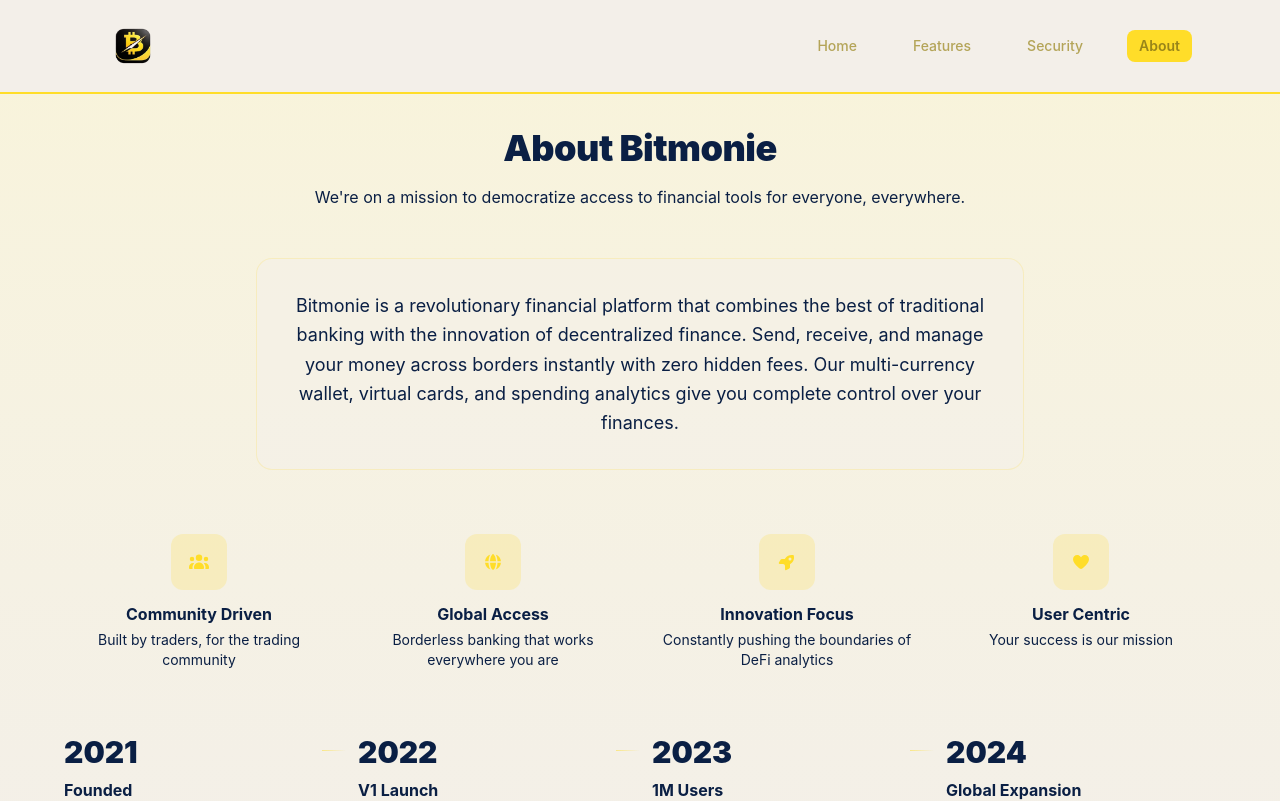
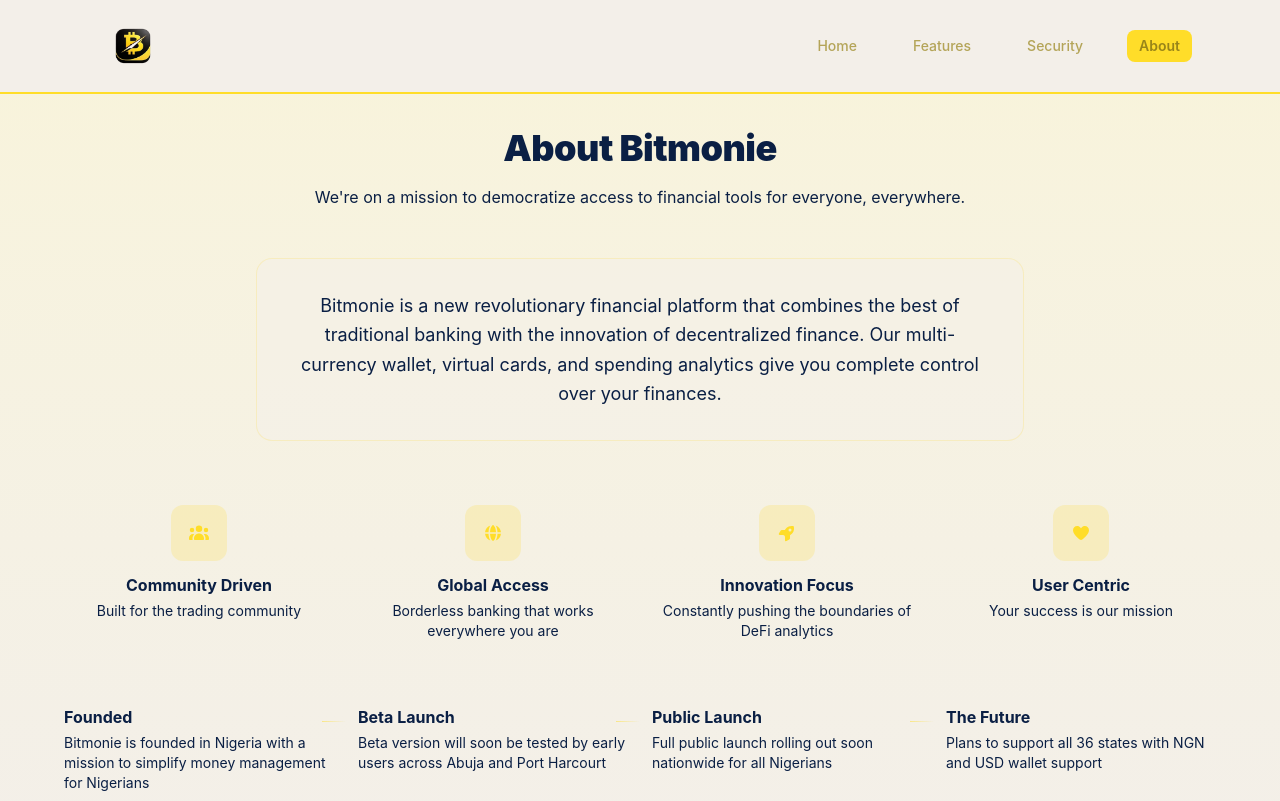
Before and after one commit to nwoemma/bitmonie, a React (Vite) app: page /about in a window 1280 px wide. Shown: the top 801 px of the page. Built offline with nearby package versions, Linux system fonts and the light colour scheme.

Commit message:
made corrections

```diff
--- a/src/components/core/Hero.tsx
+++ b/src/components/core/Hero.tsx
@@ -29,7 +29,7 @@
           <div>
             <div className="inline-flex items-center gap-2 px-3 py-1.5 bg-primary rounded-full mb-6">
               <span className="w-2 h-2 bg-tertiary rounded-full animate-pulse" />
-              <span className="text-sm text-text-color font-medium">Trusted by 500K+ users</span>
+              {/* <span className="text-sm text-text-color font-medium">Trusted by 500K+ users</span> */}
             </div>
 
             <h1 className="text-4xl md:text-5xl lg:text-6xl font-bold text-text-color leading-tight mb-6">
--- a/src/components/pages/About.tsx
+++ b/src/components/pages/About.tsx
@@ -3,17 +3,17 @@
 import { faUsers, faGlobe, faRocket, faHeart } from '@fortawesome/free-solid-svg-icons';
 
 const values = [
-  { icon: faUsers, title: 'Community Driven', description: 'Built by traders, for the trading community' },
+  { icon: faUsers, title: 'Community Driven', description: 'Built for the trading community' },
   { icon: faGlobe, title: 'Global Access', description: 'Borderless banking that works everywhere you are' },
   { icon: faRocket, title: 'Innovation Focus', description: 'Constantly pushing the boundaries of DeFi analytics' },
   { icon: faHeart, title: 'User Centric', description: 'Your success is our mission' },
 ];
 
 const milestones = [
-  { year: '2021', title: 'Founded', description: 'Crypto Mart started with a mission to bring transparency to DeFi' },
-  { year: '2022', title: 'V1 Launch', description: 'First version of our platform goes live' },
-  { year: '2023', title: '1M Users', description: 'Reached over 1 million active traders worldwide' },
-  { year: '2024', title: 'Global Expansion', description: 'Launched in 150+ countries' },
+  { title: 'Founded', description: 'Bitmonie is founded in Nigeria with a mission to simplify money management for Nigerians' },
+  { title: 'Beta Launch', description: 'Beta version will soon be tested by early users across Abuja and Port Harcourt' },
+  { title: 'Public Launch', description: 'Full public launch rolling out soon nationwide for all Nigerians' },
+  { title: 'The Future', description: 'Plans to support all 36 states with NGN and USD wallet support' },
 ];
 
 export default function About() {
@@ -57,8 +57,7 @@
         <div className="mb-16 opacity-0 animate-fade-up">
           <div className="bg-secondary/50 border border-primary/20 rounded-2xl p-8 text-center max-w-3xl mx-auto">
             <p className="text-text-color/80 leading-relaxed text-lg">
-              Bitmonie is a revolutionary financial platform that combines the best of traditional banking with the innovation of decentralized finance.
-              Send, receive, and manage your money across borders instantly with zero hidden fees.
+              Bitmonie is a new revolutionary financial platform that combines the best of traditional banking with the innovation of decentralized finance.
               Our multi-currency wallet, virtual cards, and spending analytics give you complete control over your finances.
             </p>
           </div>
@@ -88,7 +87,6 @@
               ref={el => { milestonesRef.current[index] = el; }}
               className="relative opacity-0"
             >
-              <div className="text-3xl font-black text-text-primary mb-2">{milestone.year}</div>
               <div className="font-bold text-text-color mb-1">{milestone.title}</div>
               <p className="text-sm text-text-color/70">{milestone.description}</p>
               {index < milestones.length - 1 && (
--- a/src/components/pages/Features.tsx
+++ b/src/components/pages/Features.tsx
@@ -3,12 +3,11 @@
 import { faWallet, faPaperPlane, faShieldAlt, faCreditCard, faChartLine, faGlobe } from '@fortawesome/free-solid-svg-icons';
 
 const features = [
-  { icon: faWallet, title: 'Multi-currency wallet', description: 'Hold, send and receive in 40+ currencies including NGN, USD, GBP, EUR and more with real-time exchange rates.' },
+  { icon: faWallet, title: 'Multi-currency wallet', description: 'Hold, send and receive money from currencies including NGN and USD. ' },
   { icon: faPaperPlane, title: 'Instant transfers', description: 'Send money globally in seconds. No delays, no hidden fees. Your recipient gets it instantly, anywhere in the world.' },
   { icon: faShieldAlt, title: 'Bank-grade security', description: 'Your funds are protected with 256-bit encryption, biometric authentication, and real-time fraud detection.' },
-  { icon: faCreditCard, title: 'Virtual cards', description: 'Create virtual debit cards for online shopping in seconds. Set spending limits and freeze instantly when needed.' },
   { icon: faChartLine, title: 'Spending analytics', description: 'Track your spending habits with beautiful charts and insights. Know exactly where your money goes every month.' },
-  { icon: faGlobe, title: '150+ countries', description: 'Available across Africa, Europe, North America and Asia. Borderless banking that truly works everywhere you are.' },
+ { icon: faGlobe, title: 'Growing Nationwide', description: 'Starting strong in Port Harcourt, Abuja and Lagos, with plans to reach every Nigerian no matter where they are.' },
 ];
 
 export default function Features() {
```
